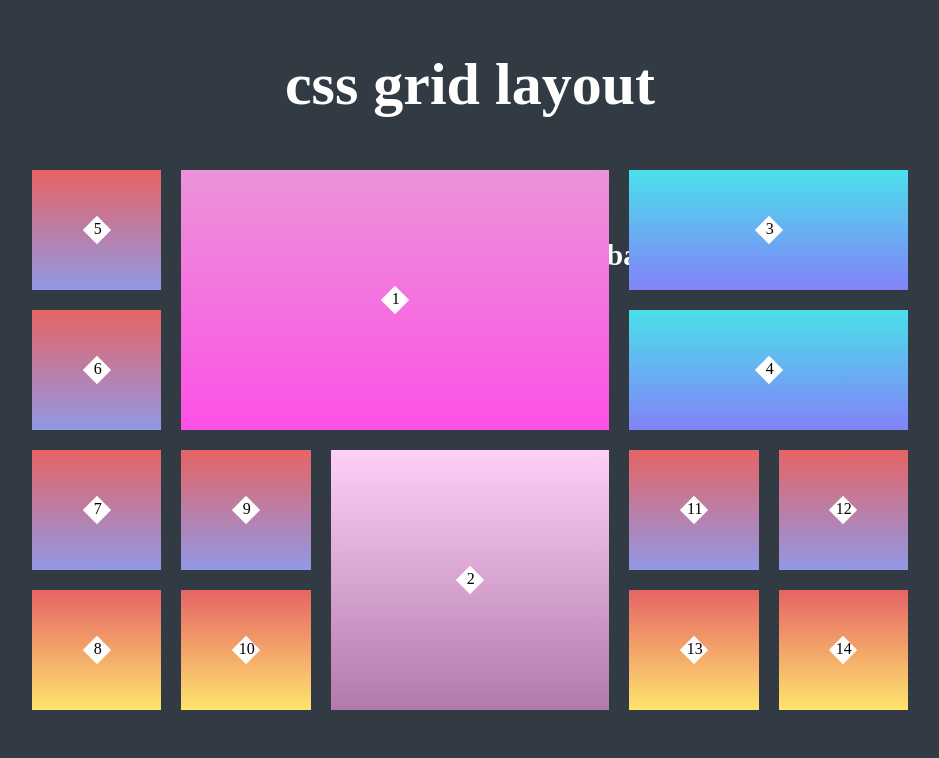
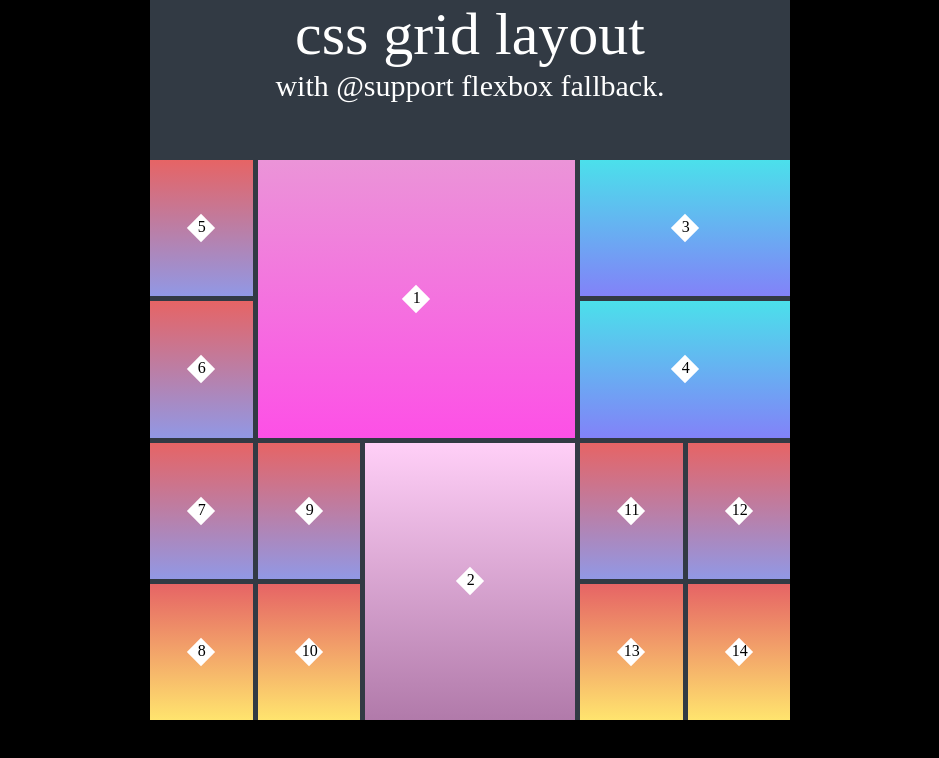
Before and after one commit to ranacaran/linear-gradient, a plain HTML site: page index.html in a window 1280 px wide. Shown: the whole page, without its empty margins (170-1109 px from the left). Drawn offline with Linux system fonts and the light colour scheme.

Commit message:
fix html, fix title position, fix margin to gap

```diff
--- a/index.html
+++ b/index.html
@@ -8,8 +8,8 @@
 </head>
 <body>
     <section class="title">
-        <h1 class="title__main">css grid layout</h1>
-        <h6 class="title__secondary">with @support flexbox fallback.</h4>
+        <p class="title__main">css grid layout</p>
+        <p class="title__secondary">with @support flexbox fallback.</p>
     </section>
 
     <section class="container">
--- a/scss/_body.scss
+++ b/scss/_body.scss
@@ -1,6 +1,6 @@
 body {
     height: 100vh;
     width: 100vw;
+    background-color: black;
     margin: 0;
-    background-color: $color-section-background;
 }
--- a/scss/_grid.scss
+++ b/scss/_grid.scss
@@ -1,11 +1,12 @@
 .container {
     height: 70%;
-    width: 70%;
+    width: 50%;
     margin: 0 auto;
     background-color: $color-section-background;
     display: grid;
     grid-template-rows: 1fr 1fr 1fr 1fr;
     grid-template-columns: 1fr 1fr 1fr 1fr 1fr 1fr;
+    gap: 5px;
     grid-template-areas:
     "five one one one three three"
     "six one one one four four"
@@ -16,72 +17,58 @@
 
         &--1 {
             grid-area: one;
-            margin: 10px;
         }
 
         &--2 {
             grid-area: two;
-            margin: 10px;
         }
 
         &--3 {
             grid-area: three;
-            margin: 10px;
         }
 
         &--4 {
             grid-area: four;
-            margin: 10px;
         }
 
         &--5 {
             grid-area: five;
-            margin: 10px;
         }
 
         &--6 {
             grid-area: six;
-            margin: 10px;
         }
 
         &--7 {
             grid-area: seven;
-            margin: 10px;
         }
 
         &--8 {
             grid-area: eight;
-            margin: 10px;
         }
 
         &--9 {
             grid-area: nine;
-            margin: 10px;
         }
 
         &--10 {
             grid-area: ten;
-            margin: 10px;
         }
 
         &--11 {
             grid-area: eleven;
-            margin: 10px;
         }
 
         &--12 {
             grid-area: twelve;
-            margin: 10px;
         }
 
         &--13 {
             grid-area: thirteen;
-            margin: 10px;
         }
 
         &--14 {
             grid-area: fourteen;
-            margin: 10px;
         }
     }
 }
--- a/scss/_title.scss
+++ b/scss/_title.scss
@@ -1,18 +1,22 @@
 .title {
-    margin: 0 auto;
     background-color: $color-section-background;
     color: $font-color;
     height: 20%;
+    width: 50%;
     display: flex;
     flex-direction: column;
     text-align: center;
+    margin: 0 auto;
+
 
 
     &__main {
         font-size: 60px;
+        margin: 0;
     }
 
     &__secondary {
         font-size: 30px;
+        margin: 0;
     }
 }
```
Also changed, not shown: scss/index.css, 1 other file.
